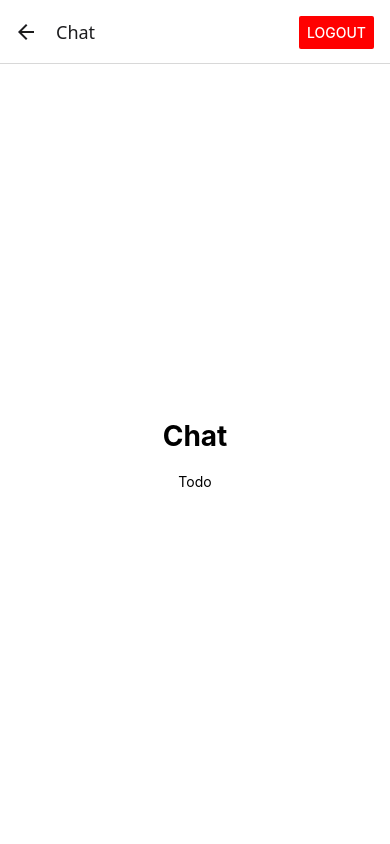
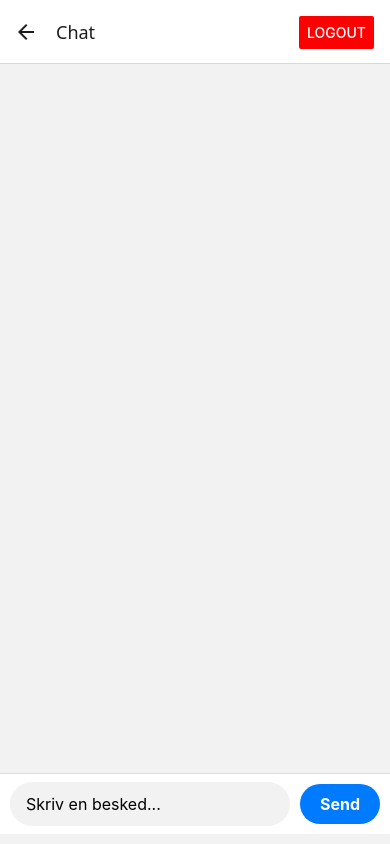
Before and after one commit to Azzi132/FitApp, a React Native app: screen /Chat in a window 390 px wide. Built offline with nearby package versions, Linux system fonts and the light colour scheme.

Commit message:
Implementeret Chatscreen med dummy beskeder og design

```diff
--- a/frontend/screens/ChatScreen.jsx
+++ b/frontend/screens/ChatScreen.jsx
@@ -1,26 +1,172 @@
-import React from 'react';
-import { View, Text, StyleSheet } from 'react-native';
+import React, { useState } from "react";
+import {
+  View,
+  Text,
+  TextInput,
+  TouchableOpacity,
+  StyleSheet,
+  ScrollView,
+  KeyboardAvoidingView,
+  Platform,
+} from "react-native";
+import { NavigationContainer } from "@react-navigation/native";
+import { createStackNavigator } from "@react-navigation/stack";
 
 export default function ChatScreen() {
+  const [messages, setMessages] = useState([]);
+  const [input, setInput] = useState("");
+
+  const handleSend = () => {
+    if (input.trim() === "") return;
+
+    const userMessage = { text: input, sender: "user" };
+    const aiMessage = {
+      text: "Dette er et AI-svar (dummy)",
+      sender: "ai",
+    };
+
+    setMessages((prev) => [...prev, userMessage, aiMessage]);
+    setInput("");
+  };
+
   return (
-    <View style={styles.container}>
-      <Text style={styles.header}>Chat</Text>
-      <Text>Todo</Text>
-    </View>
+    <KeyboardAvoidingView
+      behavior={Platform.OS === "ios" ? "padding" : "height"}
+      style={styles.container}
+    >
+      <ScrollView contentContainerStyle={styles.chatContainer}>
+        {messages.map((msg, index) => (
+          <View
+            key={index}
+            style={[
+              styles.messageWrapper,
+              msg.sender === "user"
+                ? { justifyContent: "flex-start" }
+                : { justifyContent: "flex-end" },
+            ]}
+          >
+            {msg.sender === "user" && (
+              <View style={[styles.tail, styles.userTail]} />
+            )}
+            <View
+              style={[
+                styles.messageBubble,
+                msg.sender === "user" ? styles.userBubble : styles.aiBubble,
+              ]}
+            >
+              <Text
+                style={[
+                  styles.messageText,
+                  msg.sender === "user" ? styles.userMessage : null,
+                ]}
+              >
+                {msg.text}
+              </Text>
+            </View>
+            {msg.sender === "ai" && (
+              <View style={[styles.tail, styles.aiTail]} />
+            )}
+          </View>
+        ))}
+      </ScrollView>
+
+      <View style={styles.inputContainer}>
+        <TextInput
+          style={styles.input}
+          value={input}
+          placeholder="Skriv en besked..."
+          onChangeText={setInput}
+        />
+        <TouchableOpacity onPress={handleSend} style={styles.sendButton}>
+          <Text style={styles.sendText}>Send</Text>
+        </TouchableOpacity>
+      </View>
+    </KeyboardAvoidingView>
   );
 }
 
 const styles = StyleSheet.create({
   container: {
     flex: 1,
-    padding: 24,
-    backgroundColor: '#fff',
-    alignItems: 'center',
-    justifyContent: 'center',
+    backgroundColor: "#f2f2f2",
   },
-  header: {
-    fontSize: 28,
-    fontWeight: 'bold',
-    marginBottom: 20,
+  chatContainer: {
+    padding: 12,
+    paddingBottom: 80,
+  },
+  messageWrapper: {
+    flexDirection: "row",
+    alignItems: "flex-end",
+    marginVertical: 4,
+  },
+  messageBubble: {
+    padding: 10,
+    borderRadius: 12,
+    marginVertical: 4,
+    maxWidth: "75%",
+  },
+  userBubble: {
+    backgroundColor: "#007aff",
+    alignSelf: "flex-start",
+  },
+  aiBubble: {
+    backgroundColor: "#8c8f94",
+    alignSelf: "flex-end",
+  },
+  messageText: {
+    color: "#000",
+  },
+  inputContainer: {
+    flexDirection: "row",
+    alignItems: "center",
+    paddingHorizontal: 10,
+    paddingVertical: 8,
+    backgroundColor: "#fff",
+    borderTopWidth: 1,
+    borderColor: "#ddd",
+    position: "absolute",
+    bottom: Platform.OS === "ios" ? 20 : 10,
+    width: "100%",
+  },
+  input: {
+    flex: 1,
+    backgroundColor: "#f2f2f2",
+    borderRadius: 25,
+    paddingHorizontal: 16,
+    paddingVertical: 12,
+    fontSize: 16,
+    marginRight: 10,
+    color: "#000",
+  },
+  sendButton: {
+    backgroundColor: "#007aff",
+    borderRadius: 25,
+    paddingHorizontal: 20,
+    paddingVertical: 10,
+  },
+  sendText: {
+    color: "#fff",
+    fontWeight: "bold",
+    fontSize: 16,
+  },
+  tail: {
+    width: 0,
+    height: 0,
+    borderTopWidth: 10,
+    borderTopColor: "transparent",
+    borderTopWidth: 10,
+    borderTopColor: "transparent",
+    alignSelf: "flex-end",
+    marginBottom: 4,
+  },
+  aiTail: {
+    borderLeftWidth: 10,
+    borderLeftColor: "#8c8f94",
+    marginLeft: -10,
+  },
+  userTail: {
+    borderRightWidth: 10,
+    borderRightColor: "#007aff",
+    marginRight: -10,
   },
 });
```
Also changed, not shown: frontend/screens/CalorieScreen.jsx (+54 -54 lines), frontend/screens/WorkoutScreen.jsx (+18 -18 lines), 1 other file (tests, documents, lock files or other folders).
